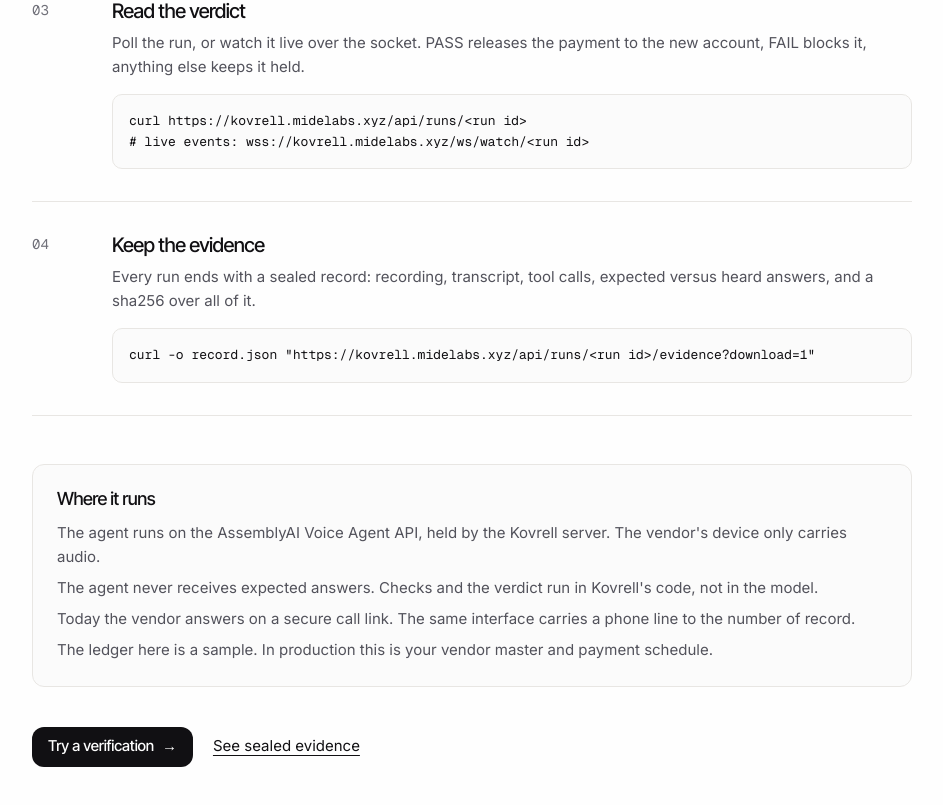
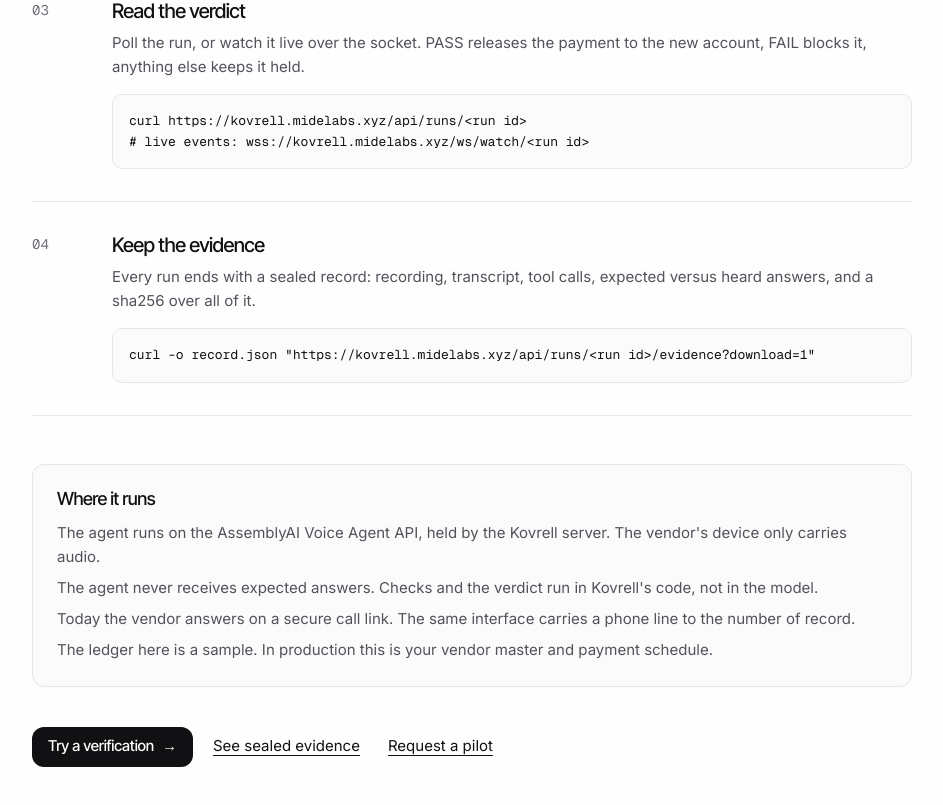
Before and after one commit to mystiquemide/kovrell, a Next.js app: page /integrate in a window 1280 px wide. Shown: the part 889-1694 px from the top of the page, without its empty margins (0-943 px from the left). Built offline with nearby package versions, Linux system fonts and the light colour scheme.

Commit message:
Add a Request a pilot contact to the landing and Integrate pages

```diff
--- a/src/app/(app)/integrate/page.tsx
+++ b/src/app/(app)/integrate/page.tsx
@@ -78,6 +78,12 @@ export default function IntegratePage() {
         <Link href="/evidence" className="inline-flex h-10 items-center px-2 text-[15px] text-ink underline underline-offset-4">
           See sealed evidence
         </Link>
+        <a
+          href="mailto:splashmediahub@gmail.com?subject=Kovrell%20pilot%20request"
+          className="inline-flex h-10 items-center px-2 text-[15px] text-ink underline underline-offset-4"
+        >
+          Request a pilot
+        </a>
       </div>
     </div>
   );
--- a/src/app/page.tsx
+++ b/src/app/page.tsx
@@ -9,6 +9,9 @@ import { clock, dateOnly, money } from "@/lib/format";
 import { SHOWCASE_AUDIO, SHOWCASE_RECORD, callLengthMs, checkTimeline, milestones, showcase, transcript } from "@/showcase";
 import { BandPlay, CallBar, RecordingWave, ShowcasePlayer } from "./_landing/player";
 import { ScrollLink } from "./_landing/scroll-link";
+
+const PILOT_MAILTO =
+  "mailto:splashmediahub@gmail.com?subject=Kovrell%20pilot%20request&body=Company%3A%0AAP%20team%20size%3A%0AVendors%20paid%20per%20month%3A%0AHow%20you%20verify%20bank%20changes%20today%3A%0A";
 
 const AFP_RELEASE =
   "https://www.financialprofessionals.org/about/learn-more/press-releases/Details/over-75-percent-of-us-firms-experienced-payments-fraud-in-2025-while-ai-adoption-for-fraud-mitigation-lags";
@@ -422,6 +425,9 @@ export default function Landing() {
               <Link href="/integrate" className={ON_PHOTO_DARK}>
                 How to integrate
               </Link>
+              <a href={PILOT_MAILTO} className={ON_PHOTO_DARK}>
+                Request a pilot
+              </a>
             </div>
           </div>
         </section>
```
